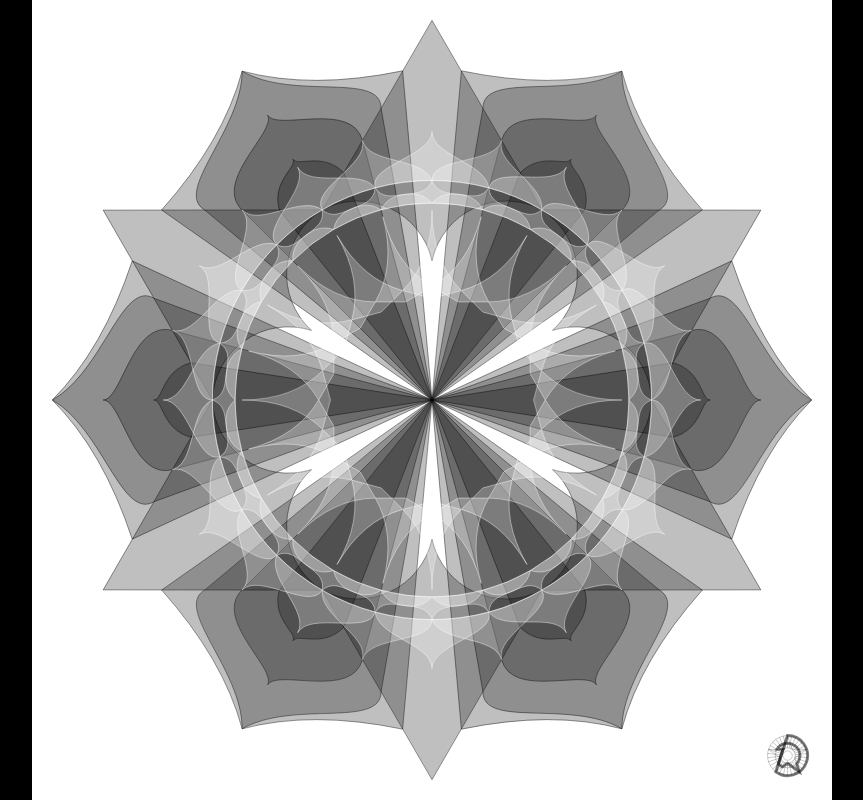
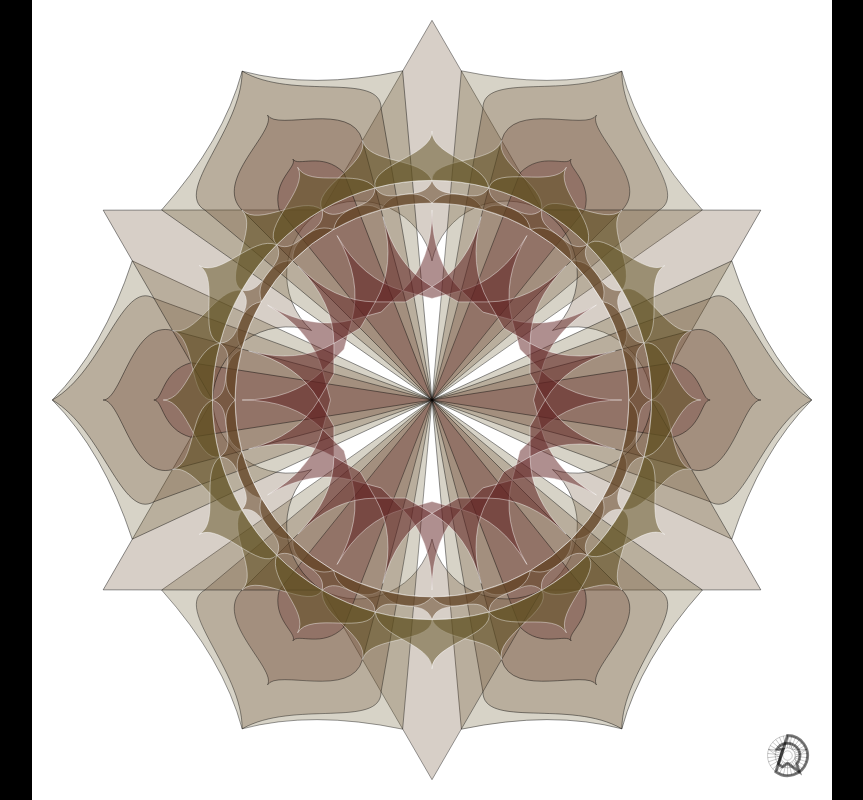
Before and after one commit to dopplerreflect/starts-with-a, a SvelteKit app: page /12 in a window 1280 px wide. Shown: the whole page, without its empty margins (208-1071 px from the left). Built offline with nearby package versions, Linux system fonts and the light colour scheme.

Commit message:
12: add vars for saturation and hue

```diff
--- a/src/routes/12/+page.svelte
+++ b/src/routes/12/+page.svelte
@@ -6,6 +6,9 @@
 	import { useSaveFile } from '$lib/save-svg';
 	import PathBuilder from '$lib/components/PathBuilder.svelte';
 	import DrLogo from '$lib/components/DRLogo.svelte';
+
+	let hue = 0;
+	let saturation = 50;
 
 	let svg: SVGSVGElement;
 	onMount(() => {
@@ -65,7 +68,26 @@
 
 <svg bind:this={svg} id="12" viewBox={viewBox(size)}>
 	<defs>
-		<g id="twelveth" stroke="white" fill="white" stroke-width={size / 2 ** 11} fill-opacity="0.25">
+		<g id="twelveth" stroke="white" stroke-width={size / 2 ** 11} fill-opacity="0.5">
+			<path
+				id="innerpoint"
+				d={[
+					'M',
+					radialPointString(iAngles[35], radii[15]),
+					'Q',
+					radialPointString(iAngles[35], radii[16]),
+					radialPointString(iAngles[41], radii[17]),
+					'L',
+					radialPointString(iAngles[35], radii[18]),
+					'L',
+					radialPointString(iAngles[29], radii[17]),
+					'Q',
+					radialPointString(iAngles[35], radii[16]),
+					radialPointString(iAngles[35], radii[15]),
+					'Z'
+				].join(' ')}
+				fill={`hsl(${hue}, ${saturation}%, 25%)`}
+			/>
 			<path
 				id="innerpetals"
 				d={[
@@ -86,6 +108,7 @@
 					radialPointString(iAngles[35], radii[13]),
 					'Z'
 				].join(' ')}
+				fill={`hsl(${hue + 30}, ${saturation}%, 25%)`}
 			/>
 			<path
 				id="outerpetals"
@@ -107,24 +130,7 @@
 					radialPointString(iAngles[41], radii[11]),
 					'Z'
 				].join(' ')}
-			/>
-			<path
-				id="innerpoint"
-				d={[
-					'M',
-					radialPointString(iAngles[35], radii[15]),
-					'Q',
-					radialPointString(iAngles[35], radii[16]),
-					radialPointString(iAngles[41], radii[17]),
-					'L',
-					radialPointString(iAngles[35], radii[18]),
-					'L',
-					radialPointString(iAngles[29], radii[17]),
-					'Q',
-					radialPointString(iAngles[35], radii[16]),
-					radialPointString(iAngles[35], radii[15]),
-					'Z'
-				].join(' ')}
+				fill={`hsl(${hue + 45}, ${saturation}%, 25%)`}
 			/>
 		</g>
 		<g id="sixth" stroke="black" stroke-width={size / 2 ** 11} fill-opacity={0.25}>
@@ -147,6 +153,7 @@
 					radialPointString(iAngles[23], radii[13]),
 					'Z'
 				].join(' ')}
+				fill={`hsl(${hue + 30}, ${saturation}%, 25%)`}
 			/>
 
 			<path
@@ -166,6 +173,7 @@
 					radialPointString(iAngles[47], radii[19]),
 					'Z'
 				].join(' ')}
+				fill={`hsl(${hue + 45}, ${saturation}%, 25%)`}
 			/>
 			<path
 				id="sixth4"
@@ -186,6 +194,7 @@
 					radialPointString(iAngles[47], radii[19]),
 					'Z'
 				].join(' ')}
+				fill={`hsl(${hue + 30}, ${saturation}%, 25%)`}
 			/>
 			<path
 				id="sixth3"
@@ -206,6 +215,7 @@
 					radialPointString(iAngles[41], radii[11]),
 					'Z'
 				].join(' ')}
+				fill={`hsl(${hue + 15}, ${saturation}%, 25%)`}
 			/>
 			<path
 				id="sixth2"
@@ -224,10 +234,11 @@
 					radialPointString(iAngles[51], radii[12]),
 					'Z'
 				].join(' ')}
+				fill={`hsl(${hue}, ${saturation}%, 25%)`}
 			/>
 		</g>
 	</defs>
-	<Background {size} fill={`hsl(225, 25%, 100%)`} />
+	<Background {size} fill={`hsl(225, 100%, 100%)`} />
 	<g stroke-width={size / 2 ** 11} font-size={size / 2 ** 7}>
 		<!-- {#each paths as path}
 			<path d={path} stroke={`hsl(30, 0%, 50%)`} stroke-width={size / 2 ** 9} />
```
